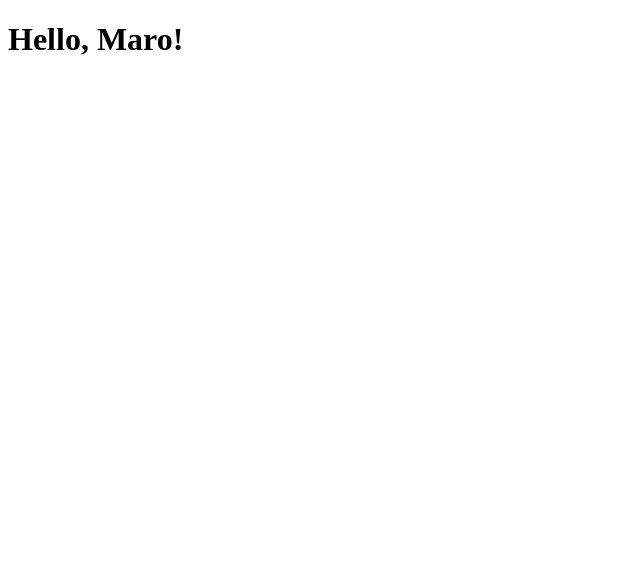
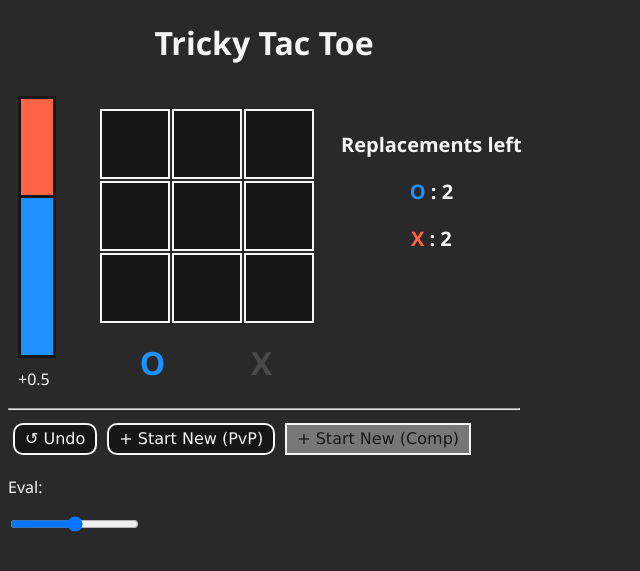
Before and after one commit to ThatDudeWhoIsBadAtCoding/tricky-tac-toe, a Flask app: page / in a window 1280 px wide. Shown: the top 571 px of the page, without its empty margins (0-640 px from the left). Run offline with Flask 3, Linux system fonts and the light colour scheme.

Commit message:
Update index.html

```diff
--- a/TRICKY TAC TOE/templates/index.html
+++ b/TRICKY TAC TOE/templates/index.html
@@ -3,10 +3,186 @@
 <head>
     <meta charset="UTF-8">
     <meta name="viewport" content="width=device-width, initial-scale=1.0">
-    <title>Flask App</title>
+    <title>Tricky Tac Toe</title>
     <script src="{{ url_for('static', filename='js/script.js') }}"></script>
 </head>
 <body>
-    <h1>Hello, Maro!</h1>
+
+    <!-- Title -->
+    <h1 style="width: 512px; text-align: center;">Tricky Tac Toe</h1>
+
+
+    <!-- Eval + Tic Tac Toe Table -->
+    <div style="display: flex; flex-direction: row;">
+
+        <!-- Eval Area -->
+        <div>
+            <!-- Eval Bar -->
+            <div id="eval_bar" class="Eval">
+
+                <div id="eval_red" class="Eval_red"></div>
+                <div class="Eval_separater"></div>
+                <div id="eval_blue" class="Eval_blue"></div>
+
+            </div>
+
+            <p id = "eval_label" class="Eval_label">+0.5</p>
+
+        </div>
+
+        <div style="width:32px"> </div>
+
+        <!-- Tic Tac Toe Area -->
+        <div style="display: flex; flex-direction: column-reverse">
+
+            <!-- Turn Indicators -->
+            <div style="flex:1;">
+                <p style="width: 100%; display: flex;">
+                    <span id="turn_indicator_O" class="Turn_indicator_O"> O </span>
+                    <span id="turn_indicator_X" class="Turn_indicator_disabled"> X </span>
+                </p>
+            </div>
+
+            <!-- Tic Tac Toe Table -->
+            <table style="height: fit-content;">
+                <tr> <td id="cell_1" onclick="play_turn(1)" style="color:dodgerblue"></td> <td id="cell_2" onclick="play_turn(2)"></td> <td id="cell_3" onclick="play_turn(3)"></td> </tr>
+                <tr> <td id="cell_4" onclick="play_turn(4)"></td> <td id="cell_5" onclick="play_turn(5)" style="color:tomato"></td> <td id="cell_6" onclick="play_turn(6)"></td> </tr>
+                <tr> <td id="cell_7" onclick="play_turn(7)"></td> <td id="cell_8" onclick="play_turn(8)"></td> <td id="cell_9" onclick="play_turn(9)"></td> </tr>
+            </table>
+
+            <div style="flex:1"></div>
+        </div>
+
+        <div style="height:128px; margin:25px">
+            <p style="font-size: 20px; font-weight: 700; text-align: center;"> Replacements left </p>
+            <p style="font-size: 20px; font-weight: 600; text-align: center;"> <span style="color:dodgerblue;">O</span> : <span id="o_replacements">2</span></p>
+            <p style="font-size: 20px; font-weight: 600; text-align: center;"> <span style="color:tomato">X</span> : <span id="x_replacements">2</span></p>
+        </div>
+
+    </div>
+
+
+    <!-- Buttons + Other labels-->
+    <div style="width: 512px;">
+        <hr>
+        <div style="display: flex; flex-direction: row; flex-wrap: wrap;">
+            <button id="undo" onclick="undo()">↺ Undo</button>
+            <button onclick="start_new()">+ Start New (PvP)</button>
+            <button disabled="true">+ Start New (Comp)</button>
+
+            <div>
+                <p>Eval:</p>
+                <input onchange="update_UI()" id = "eval_slider" type="range" min="-100" max="100" value="0">
+              </div>
+        </div>
+
+    </div>
+
 </body>
+
+<style>
+
+body {
+    background-color: rgb(41, 41, 41);
+    color:whitesmoke;
+    font-family:'Segoe UI', Tahoma, Geneva, Verdana, sans-serif;
+}
+
+td {
+    border: 2px whitesmoke solid;
+    width: 64px;
+    height: 64px;
+    background-color: rgb(22, 22, 22);
+    font-size: 48px;
+    font-weight: 800;
+    text-align: center;
+    transition: all 0.2s ease;
+}
+td:hover {
+    background-color: rgb(74, 74, 74);
+}
+td:active {
+    background-color: black;
+}
+
+.Eval {
+    width: 32px;
+    height: 256px;
+    border: 3px rgb(22, 22, 22) solid;
+    margin: 10px;
+    display:flex;
+    flex-direction: column;
+}
+.Eval_separater {
+    height: 3px;
+    background-color: rgb(22, 22, 22);
+}
+.Eval_red {
+    background-color: tomato;
+    height: 96px;
+    transition: all 0.5s ease;
+}
+.Eval_blue {
+    background-color: dodgerblue;
+    flex:1;
+    transform: all 0.5s ease;
+}
+.Eval_label {
+    margin: 10px;
+    font-weight: 500;
+}
+
+.Turn_indicator_O {
+    font-size: 32px;
+    color:dodgerblue;
+    text-align: center;
+    width: 50%;
+    font-weight: 700;
+    transition: all 0.2s ease;
+}
+.Turn_indicator_X {
+    font-size: 32px;
+    color:tomato;
+    text-align: center;
+    width: 50%;
+    font-weight: 700;
+    transition: all 0.2s ease;
+}
+.Turn_indicator_disabled {
+    font-size: 32px;
+    color:rgb(74, 74, 74);
+    text-align: center;
+    width: 50%;
+    font-weight: 700;
+    transition: all 0.2s ease;
+}
+
+button {
+    padding-left: 10px;
+    padding-right: 10px;
+    margin: 5px;
+    width:auto;
+    height: 32px;
+    font-size:16px;
+    background-color: rgb(22, 22, 22);
+    transition: all 0.2s ease;
+    border: 2px whitesmoke solid;
+    border-radius: 10px;
+    color: whitesmoke;
+    font-family: Verdana, Geneva, Tahoma, sans-serif;
+}
+button:hover {
+    background-color: rgb(74, 74, 74);
+}
+button:active {
+    background-color: black;
+}
+button:disabled{
+    background-color: rgb(119, 119, 119);
+    border-radius: 0;
+    color: rgb(24, 24, 24);
+}
+
+</style>
+
 </html>
```
